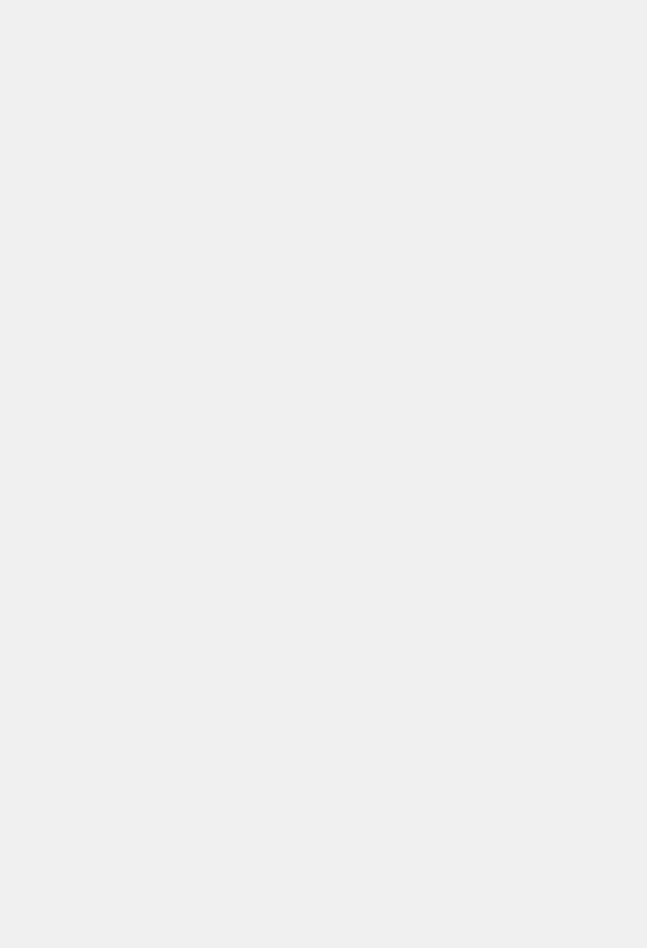
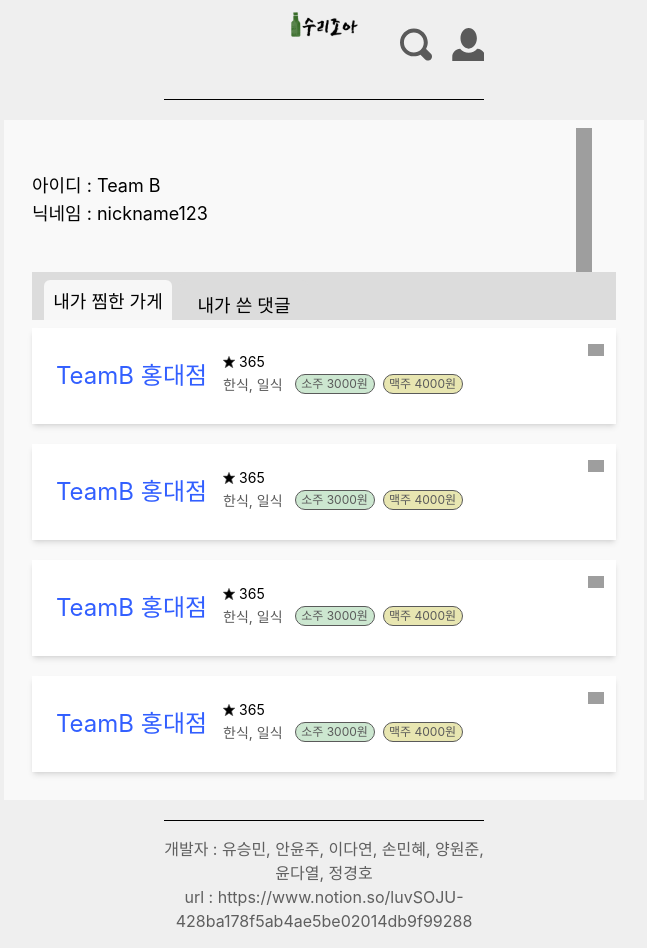
Before and after one commit to yangwonjoon/frontend, a React (Create React App) app: page /mypage in a window 1280 px wide. Before the commit this address had no page. Shown: the whole page, without its empty margins (316-963 px from the left). Before the commit the page ends 800 px from the top, so only its background shows below. Built offline with nearby package versions, Linux system fonts and the light colour scheme; grey boxes are pictures that could not be loaded.

Commit message:
Footer, Header, main, App.js 틀 변경, mypage.js 관련 파일 commit

```diff
--- a/src/App.js
+++ b/src/App.js
@@ -8,6 +8,7 @@ import Main from "./pages/main/main";
 import Detail from "./pages/detail/detail";
 import Login from "./pages/login/login";
 import SignUp from "./pages/signup/signup";
+import Mypage from "./pages/mypage/mypage";
 
 
 function App() {
@@ -16,12 +17,15 @@ function App() {
 
   return (
     <div className="App">
+      <div className="mx-auto my-0 h-full min-w-[320px] max-w-[640px]">
         <Routes>
           <Route path="/" element={<Main></Main>}></Route>
           <Route path="/detail" element={<Detail></Detail>}></Route>
           <Route path="/login" element={<Login></Login>}></Route>
           <Route path="/signup" element={<SignUp></SignUp>}></Route>
+          <Route path="/mypage" element={<Mypage></Mypage>}></Route>
         </Routes>
+      </div>
     </div>
   );
 }
--- /dev/null
+++ b/src/components/MyCommentContent.js
@@ -0,0 +1,56 @@
+import React from "react";
+import filledStar from "../assets/filled_star.svg";
+
+function MyComment() {
+  return (
+    <div className="mb-5 flex w-full flex-col items-start bg-white p-5 shadow-md">
+      <div className="flex">
+        <div className="mr-3 flex items-center justify-center">
+          <span className="text-2xl text-[#325FFF] hover:cursor-pointer">
+            TeamB 홍대점
+          </span>
+        </div>
+        <div className="ml-1 flex-col items-center">
+          <div className="flex items-center">
+            <img src={filledStar} alt="star" className="w-3" />
+            <span className="ml-1 text-sm">365</span>
+          </div>
+          <div className="flex">
+            <div className=" w-1/3">
+              <span className="text-sm text-[#5A5A5A]">한식, 일식</span>
+            </div>
+            <div className="ml-2 flex justify-start">
+              <div className="mx-1 flex h-5 w-20 items-center justify-center rounded-2xl border-[1px] border-[#5A5A5A] bg-[#CCE7D0] text-xs text-[#5A5A5A]">
+                소주 3000원
+              </div>
+              <div className="mx-1 flex h-5 w-20 items-center justify-center rounded-2xl border-[1px] border-[#5A5A5A] bg-[#e8e6b1] text-xs text-[#5A5A5A]">
+                맥주 4000원
+              </div>
+            </div>
+          </div>
+        </div>
+      </div>
+      <div className="mt-6 flex w-full items-center justify-between">
+        <span className="text-lg">
+          -> 처음 가봤는데 지인들이 너무 만족했어요!
+        </span>
+        <div className="flex">
+          <button
+            type="button"
+            className="ml-2 h-7 w-12 rounded-xl border-[1px] border-[#CFCFCF] bg-[#F3F3F3] text-sm"
+          >
+            수정
+          </button>
+          <button
+            type="button"
+            className="ml-2 h-7 w-12 rounded-xl border-[1px] border-[#CFCFCF] bg-[#F3F3F3] text-sm"
+          >
+            삭제
+          </button>
+        </div>
+      </div>
+    </div>
+  );
+}
+
+export default MyComment;
--- /dev/null
+++ b/src/components/MyPageContainer.js
@@ -0,0 +1,89 @@
+import { useState } from "react";
+import MySavedContent from "./MySavedContent";
+import MyCommentContent from "./MyCommentContent";
+import pencil from "../assets/pencil.svg";
+import cancel from "../assets/cancel.svg";
+
+function MyPageContainer() {
+  const [likeClicked, setLikeClicked] = useState(true);
+  const [commentClicked, setCommentClicked] = useState(false);
+
+  return (
+    <div className="mt-5 flex w-full flex-col items-center bg-[#F9F9F9] px-7 py-2">
+      <div className="relative flex h-36 w-full justify-between">
+        <div className="flex flex-col items-start justify-center">
+          <span className="text-lg">아이디 : Team B</span>
+          <span className="text-lg">닉네임 : nickname123</span>
+        </div>
+        <img
+          src={pencil}
+          alt="pencil"
+          className="mr-6 w-4 hover:cursor-pointer"
+        />
+        {/* 도무지 생각해도 있을 이유가 없음 */}
+        {/* <img
+          src={cancel}
+          alt="cancel"
+          className="absolute right-0 top-0 w-6 hover:cursor-pointer"
+        /> */}
+      </div>
+      {likeClicked && !commentClicked ? (
+        <>
+          <div className="mb-2 flex h-12 w-full overflow-hidden bg-[#DCDCDC]">
+            <div
+              className="ml-3 mt-2 flex h-12 w-32 items-start justify-center rounded-md bg-[#F7F7F7] hover:cursor-pointer"
+              onClick={() => {
+                setLikeClicked(true);
+                setCommentClicked(false);
+              }}
+            >
+              <span className="mt-2 text-lg">내가 찜한 가게</span>
+            </div>
+            <div
+              className="ml-2 mt-2 flex h-12 w-32 items-start justify-center rounded-md bg-[#DCDCDC] hover:cursor-pointer"
+              onClick={() => {
+                setLikeClicked(false);
+                setCommentClicked(true);
+              }}
+            >
+              <span className="mt-3 text-lg">내가 쓴 댓글</span>
+            </div>
+          </div>
+          <MySavedContent />
+          <MySavedContent />
+          <MySavedContent />
+          <MySavedContent />
+        </>
+      ) : (
+        <>
+          <div className="mb-2 flex h-12 w-full overflow-hidden bg-[#DCDCDC]">
+            <div
+              className="ml-2 mt-2 flex h-12 w-32 items-start justify-center rounded-md bg-[#DCDCDC] hover:cursor-pointer"
+              onClick={() => {
+                setLikeClicked(true);
+                setCommentClicked(false);
+              }}
+            >
+              <span className="mt-3 text-lg">내가 찜한 가게</span>
+            </div>
+            <div
+              className="ml-2 mt-2 flex h-12 w-32 items-start justify-center rounded-md bg-[#F7F7F7] hover:cursor-pointer"
+              onClick={() => {
+                setLikeClicked(false);
+                setCommentClicked(true);
+              }}
+            >
+              <span className="mt-2 text-xl">내가 쓴 댓글</span>
+            </div>
+          </div>
+          <MyCommentContent />
+          <MyCommentContent />
+          <MyCommentContent />
+          <MyCommentContent />
+        </>
+      )}
+    </div>
+  );
+}
+
+export default MyPageContainer;
--- /dev/null
+++ b/src/components/MySavedContent.js
@@ -0,0 +1,41 @@
+import React from "react";
+import filledStar from "../assets/filled_star.svg";
+import X from "../assets/mypageX.svg";
+
+function MyContent() {
+  return (
+    <div className="relative mb-5 flex h-24 w-full flex-row bg-white p-6 shadow-md">
+      <div className="mr-3 flex items-center justify-center">
+        <span className="text-2xl text-[#325FFF] hover:cursor-pointer">
+          TeamB 홍대점
+        </span>
+      </div>
+      <div className="ml-1 flex-col items-center">
+        <div className="flex items-center">
+          <img src={filledStar} alt="star" className="w-3" />
+          <span className="ml-1 text-sm">365</span>
+        </div>
+        <div className="flex items-center">
+          <div className="w-1/3">
+            <span className="text-[#5A5A5A] text-sm">한식, 일식</span>
+          </div>
+          <div className="ml-2 flex justify-start">
+            <div className="flex justify-center items-center mx-1 h-5 w-20 rounded-2xl border-[1px] border-[#5A5A5A] bg-[#CCE7D0] text-xs text-[#5A5A5A]">
+              소주 3000원
+            </div>
+            <div className="flex justify-center items-center mx-1 h-5 w-20 rounded-2xl border-[1px] border-[#5A5A5A] bg-[#e8e6b1] text-xs text-[#5A5A5A]">
+              맥주 4000원
+            </div>
+          </div>
+        </div>
+      </div>
+      <img
+        src={X}
+        alt="x"
+        className="absolute right-3 top-4 w-4 hover:cursor-pointer"
+      />
+    </div>
+  );
+}
+
+export default MyContent;
--- a/src/pages/main/main.js
+++ b/src/pages/main/main.js
@@ -1,6 +1,6 @@
-import Header from "../../components/header";
-import NavBar from "../../components/nav";
-import Footer from "../../components/footer";
+import Header from "../../components/Header";
+import NavBar from "../../components/Nav";
+import Footer from "../../components/Footer";
 import Content from "../../components/Content";
 
 import { useRecoilState, useRecoilValue, useRecoilValueLoadable } from "recoil";
--- /dev/null
+++ b/src/pages/mypage/mypage.js
@@ -0,0 +1,13 @@
+import Header from "../../components/Header";
+import Footer from "../../components/Footer";
+import MyPageContainer from "../../components/MyPageContainer"
+
+const Mypage = () => (
+  <div className="flex flex-col items-center justify-center">
+    <Header />
+    <MyPageContainer />
+    <Footer />
+  </div>
+);
+
+export default Mypage;
```
Lines whose indentation alone changed are shown as unchanged.
